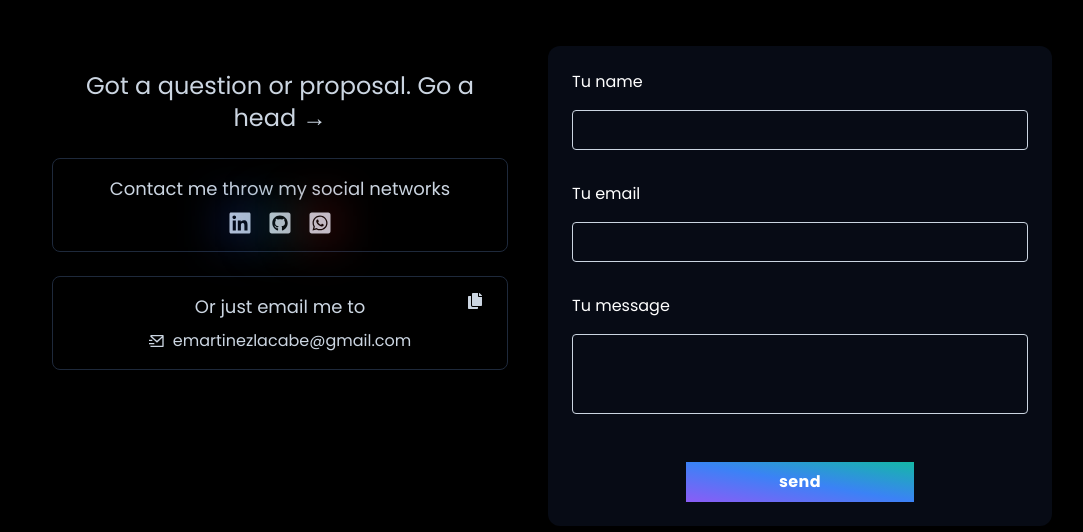
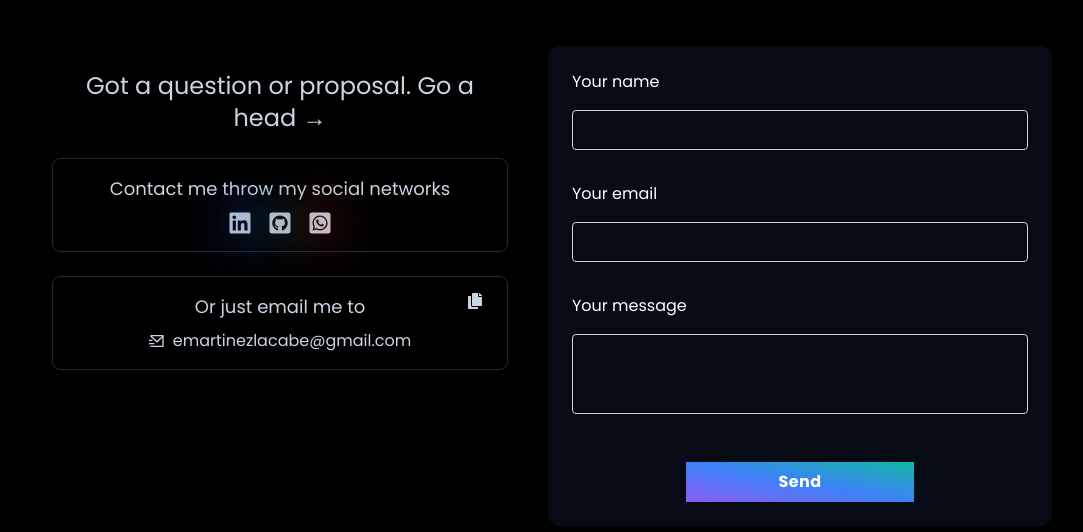
Before and after one commit to estaniml/emlacabe, a Next.js app: page /contact in a window 1280 px wide. Shown: the part 266-798 px from the top of the page, without its empty margins (100-1183 px from the left). Built offline with nearby package versions, Linux system fonts and the light colour scheme.

Commit message:
updating animation & fixing english lang

```diff
--- a/components/PageTitle.js
+++ b/components/PageTitle.js
@@ -1,5 +1,4 @@
 import { useEffect, useState } from 'react'
-import { motion } from "framer-motion";
 
 const PageTitle = ({children, top}) => {
 
@@ -24,10 +23,10 @@ const PageTitle = ({children, top}) => {
 
   return (
     <div className="mt-28 lg:mt-28 lg:mb-10 h-[6rem] lg:h-[10rem] overflow-hidden" ref={top}>
-        <h1
-          className="text-5xl lg:text-[8rem] xl:text-[9rem] tracking-wide font-bold text-slate-500  leading-[4rem] lg:leading-[8rem] xl:leading-[10rem] whitespace-nowrap"
-        >{displayedText ? displayedText : children}</h1>
-      </div>
+      <h1
+        className="text-5xl lg:text-[8rem] xl:text-[9rem] tracking-wide font-bold text-slate-500  leading-[4rem] lg:leading-[8rem] xl:leading-[10rem] whitespace-nowrap"
+      >{displayedText ? displayedText : ''}</h1>
+    </div>
   )
 }
 
--- a/locales/en.js
+++ b/locales/en.js
@@ -48,10 +48,10 @@ const en = {
         subtitle: 'Got a question or proposal. Go a head',
         socialNetworks: 'Contact me throw my social networks',
         emailme: 'Or just email me to',
-        name: 'Tu name',
-        email: 'Tu email',
-        message: 'Tu message',
-        send: 'send',
+        name: 'Your name',
+        email: 'Your email',
+        message: 'Your message',
+        send: 'Send',
         successMsg: 'Thank you! I will answer ASAP',
         errorMsg: 'Error! Try again later'
     }
```
